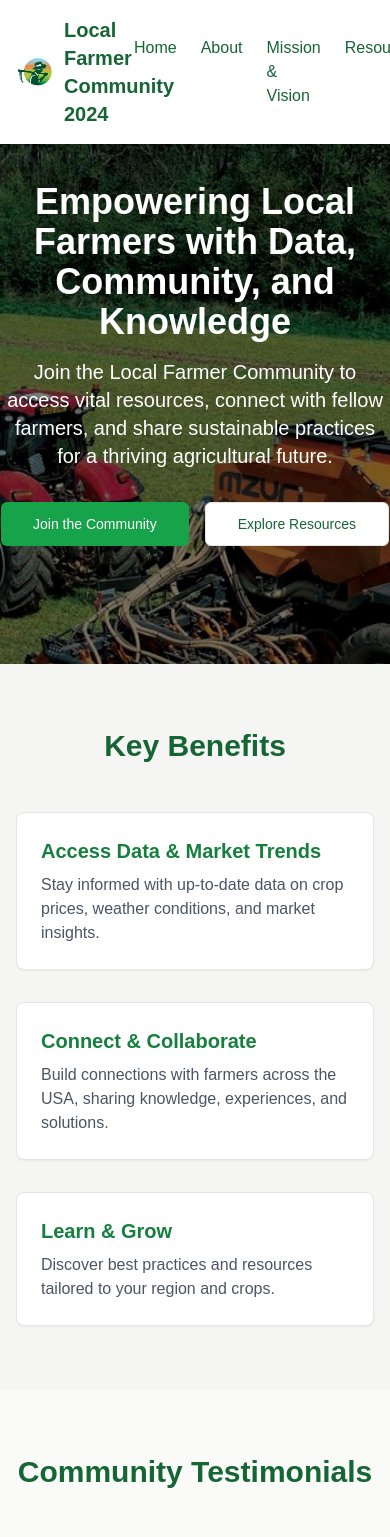
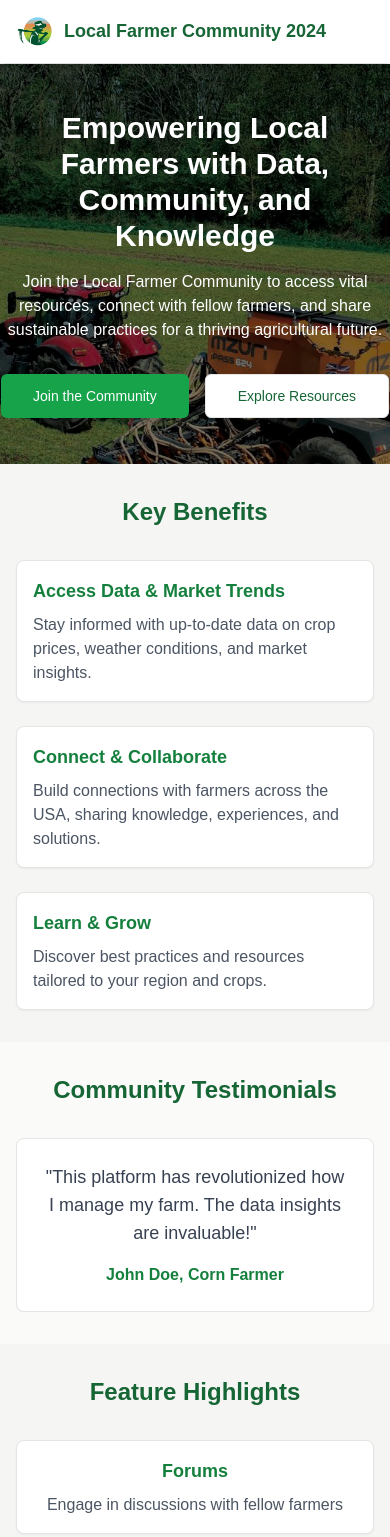
Before and after one commit to AAbubaker2020/farmers, a Next.js app: page / in a window 390 px wide. Shown: the top 1537 px of the page. Built offline with nearby package versions, Linux system fonts and the light colour scheme.

Commit message:
Farmers community website v0 11/06/2024

```diff
--- a/components/landing-page.tsx
+++ b/components/landing-page.tsx
@@ -1,11 +1,11 @@
-'use client'
+'use client';
 
-import Image from 'next/image'
-import Link from 'next/link'
-import { Button } from "@/components/ui/button"
-import { Card, CardContent } from "@/components/ui/card"
-import { Carousel, CarouselContent, CarouselItem, CarouselNext, CarouselPrevious } from "@/components/ui/carousel"
-import { Facebook, Twitter, Youtube } from 'lucide-react'
+import Image from 'next/image';
+import Link from 'next/link';
+import { Button } from "@/components/ui/button";
+import { Card, CardContent } from "@/components/ui/card";
+import { Carousel, CarouselContent, CarouselItem, CarouselNext, CarouselPrevious } from "@/components/ui/carousel";
+import { Facebook, Twitter, Youtube } from 'lucide-react';
 
 export function LandingPageComponent() {
   return (
@@ -15,10 +15,10 @@ export function LandingPageComponent() {
         <div className="container mx-auto px-4 py-4 flex justify-between items-center">
           <Link href="/" className="flex items-center space-x-2">
             <Image src="/logo.png?height=40&width=40" alt="Local Farmer Community Logo" width={40} height={40} className="rounded-full" />
-            <span className="text-xl font-semibold text-green-800">Local Farmer Community 2024</span>
+            <span className="text-lg md:text-xl font-semibold text-green-800">Local Farmer Community 2024</span>
           </Link>
-          <nav>
-            <ul className="flex space-x-6">
+          <nav className="hidden md:block">
+            <ul className="flex space-x-4 md:space-x-6">
               <li><Link href="/" className="text-green-800 hover:text-green-600">Home</Link></li>
               <li><Link href="/" className="text-green-800 hover:text-green-600">About</Link></li>
               <li><Link href="/" className="text-green-800 hover:text-green-600">Mission & Vision</Link></li>
@@ -36,7 +36,7 @@ export function LandingPageComponent() {
       {/* Main Content */}
       <main className="flex-grow mt-16">
         {/* Hero Section */}
-        <section className="relative h-[600px] flex items-center justify-center text-center text-white">
+        <section className="relative h-[400px] md:h-[600px] flex items-center justify-center text-center text-white">
           <Image
             src="/trucks_hero_page.jpeg?height=600&width=1600"
             alt="Farmers working in a field"
@@ -46,8 +46,8 @@ export function LandingPageComponent() {
           />
           <div className="absolute inset-0 bg-black bg-opacity-50 z-10"></div>
           <div className="relative z-20 max-w-4xl mx-auto px-4">
-            <h1 className="text-4xl md:text-5xl font-bold mb-4">Empowering Local Farmers with Data, Community, and Knowledge</h1>
-            <p className="text-xl mb-8">Join the Local Farmer Community to access vital resources, connect with fellow farmers, and share sustainable practices for a thriving agricultural future.</p>
+            <h1 className="text-3xl sm:text-4xl md:text-5xl lg:text-6xl font-bold mb-4">Empowering Local Farmers with Data, Community, and Knowledge</h1>
+            <p className="text-base sm:text-lg md:text-xl mb-8">Join the Local Farmer Community to access vital resources, connect with fellow farmers, and share sustainable practices for a thriving agricultural future.</p>
             <div className="flex justify-center space-x-4">
               <Button asChild size="lg" className="bg-green-600 hover:bg-green-700 text-white">
                 <Link href="/">Join the Community</Link>
@@ -60,10 +60,11 @@ export function LandingPageComponent() {
         </section>
 
         {/* Key Benefits Section */}
-        <section className="py-16 bg-stone-100">
+        <section className="py-8 md:py-16 bg-stone-100">
           <div className="container mx-auto px-4">
-            <h2 className="text-3xl font-bold text-center mb-12 text-green-800">Key Benefits</h2>
-            <div className="grid md:grid-cols-3 gap-8">
+            <h2 className="text-2xl md:text-3xl font-bold text-center mb-8 md:mb-12 text-green-800">Key Benefits</h2>
+            <div className="grid grid-cols-1 sm:grid-cols-2 md:grid-cols-3 gap-6 md:gap-8">
+              {/* Benefit Cards */}
               {[
                 {
                   title: "Access Data & Market Trends",
@@ -79,8 +80,8 @@ export function LandingPageComponent() {
                 }
               ].map((benefit, index) => (
                 <Card key={index} className="bg-white">
-                  <CardContent className="p-6">
-                    <h3 className="text-xl font-semibold mb-2 text-green-700">{benefit.title}</h3>
+                  <CardContent className="p-4 md:p-6">
+                    <h3 className="text-lg md:text-xl font-semibold mb-2 text-green-700">{benefit.title}</h3>
                     <p className="text-gray-600">{benefit.description}</p>
                   </CardContent>
                 </Card>
@@ -90,9 +91,9 @@ export function LandingPageComponent() {
         </section>
 
         {/* Community Testimonials */}
-        <section className="py-16">
+        <section className="py-8 md:py-16">
           <div className="container mx-auto px-4">
-            <h2 className="text-3xl font-bold text-center mb-12 text-green-800">Community Testimonials</h2>
+            <h2 className="text-2xl md:text-3xl font-bold text-center mb-8 md:mb-12 text-green-800">Community Testimonials</h2>
             <Carousel className="max-w-4xl mx-auto">
               <CarouselContent>
                 {[
@@ -125,20 +126,19 @@ export function LandingPageComponent() {
           </div>
         </section>
 
-
         {/* Feature Highlights */}
-        <section className="py-16 bg-stone-100">
+        <section className="py-8 md:py-16 bg-stone-100">
           <div className="container mx-auto px-4">
-            <h2 className="text-3xl font-bold text-center mb-12 text-green-800">Feature Highlights</h2>
-            <div className="grid md:grid-cols-3 gap-8">
+            <h2 className="text-2xl md:text-3xl font-bold text-center mb-8 md:mb-12 text-green-800">Feature Highlights</h2>
+            <div className="grid grid-cols-1 sm:grid-cols-2 md:grid-cols-3 gap-6 md:gap-8">
               {[
                 { title: "Forums", description: "Engage in discussions with fellow farmers" },
                 { title: "Data Dashboards", description: "Access real-time agricultural data and insights" },
                 { title: "Learning Resources", description: "Expand your knowledge with curated educational content" }
               ].map((feature, index) => (
                 <Card key={index} className="bg-white">
-                  <CardContent className="p-6 text-center">
-                    <h3 className="text-xl font-semibold mb-2 text-green-700">{feature.title}</h3>
+                  <CardContent className="p-4 md:p-6 text-center">
+                    <h3 className="text-lg md:text-xl font-semibold mb-2 text-green-700">{feature.title}</h3>
                     <p className="text-gray-600">{feature.description}</p>
                   </CardContent>
                 </Card>
@@ -148,19 +148,19 @@ export function LandingPageComponent() {
         </section>
 
        {/* Mobile Access Feature */}
-        <section className="py-16">
+      <section className="py-8 md:py-16">
       <div className="container mx-auto px-4 flex flex-col md:flex-row items-center">
-            <div className="md:w-1/2 mb-8 md:mb-0">
+        <div className="w-full md:w-1/2 mb-8 md:mb-0 flex justify-center md:justify-start">
           <Image
             src="/app_farm.jpg?height=400&width=300"
             alt="Mobile app preview"
-                width={300}
-                height={400}
-                className="rounded-lg shadow-lg"
+            width={250}
+            height={333}
+            className="rounded-lg shadow-lg w-[200px] sm:w-[250px] md:w-[300px] h-auto"
           />
         </div>
-            <div className="md:w-1/2 md:pl-12">
-              <h2 className="text-3xl font-bold mb-4 text-green-800">Access Anytime, Anywhere</h2>
+        <div className="w-full md:w-1/2 md:pl-8 text-center md:text-left">
+          <h2 className="text-2xl md:text-3xl font-bold mb-4 text-green-800">Access Anytime, Anywhere</h2>
           <p className="text-lg text-gray-700 mb-6">Stay connected to your farming community and access vital resources on-the-go with our mobile-friendly platform.</p>
           <Button asChild size="lg" className="bg-green-600 hover:bg-green-700 text-white">
             <Link href="/">Learn More</Link>
@@ -168,14 +168,15 @@ export function LandingPageComponent() {
         </div>
       </div>
     </section>
+
       </main>
 
       {/* Footer */}
       <footer className="bg-green-900 text-white py-12">
         <div className="container mx-auto px-4">
-          <div className="grid md:grid-cols-3 gap-8">
+          <div className="grid grid-cols-1 md:grid-cols-3 gap-8 text-center md:text-left">
             <div>
-              <h3 className="text-xl font-semibold mb-4">Quick Links</h3>
+              <h3 className="text-lg md:text-xl font-semibold mb-4">Quick Links</h3>
               <ul className="space-y-2">
                 <li><Link href="/" className="hover:underline">About Us</Link></li>
                 <li><Link href="/" className="hover:underline">Mission & Vision</Link></li>
@@ -184,15 +185,15 @@ export function LandingPageComponent() {
               </ul>
             </div>
             <div>
-              <h3 className="text-xl font-semibold mb-4">Legal</h3>
+              <h3 className="text-lg md:text-xl font-semibold mb-4">Legal</h3>
               <ul className="space-y-2">
                 <li><Link href="/" className="hover:underline">Terms of Service</Link></li>
                 <li><Link href="/" className="hover:underline">Privacy Policy</Link></li>
               </ul>
             </div>
             <div>
-              <h3 className="text-xl font-semibold mb-4">Connect With Us</h3>
-              <div className="flex space-x-4">
+              <h3 className="text-lg md:text-xl font-semibold mb-4">Connect With Us</h3>
+              <div className="flex justify-center md:justify-start space-x-4">
                 <Link href="/" aria-label="Twitter"><Twitter className="h-6 w-6" /></Link>
                 <Link href="/" aria-label="Facebook"><Facebook className="h-6 w-6" /></Link>
                 <Link href="/" aria-label="YouTube"><Youtube className="h-6 w-6" /></Link>
@@ -205,5 +206,5 @@ export function LandingPageComponent() {
         </div>
       </footer>
     </div>
-  )
+  );
 }
```
Lines whose indentation alone changed are shown as unchanged.
